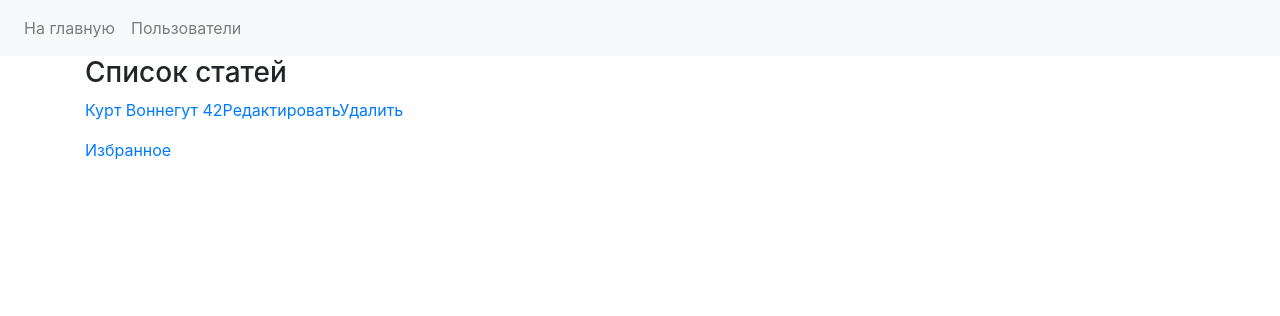
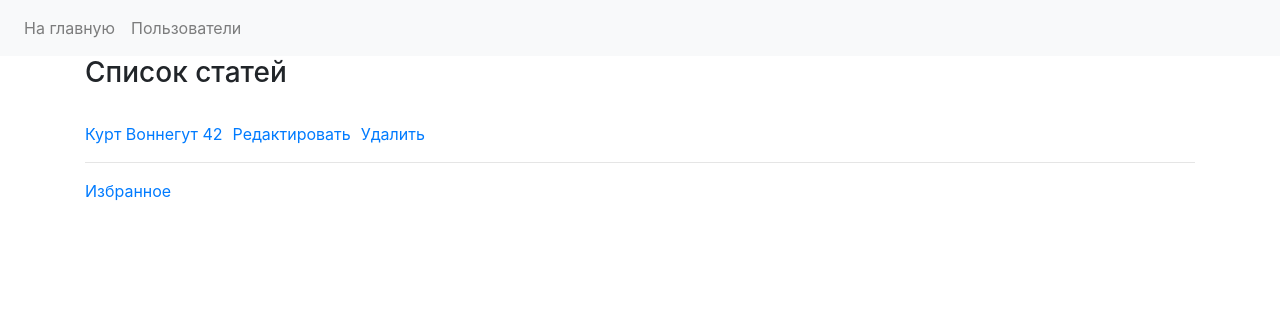
Before and after one commit to InsPavel/python-group_1-homework_43-pavel_zhuvagin, a Django app: page /user/1 in a window 1280 px wide. Shown: the top 316 px of the page. Run offline with Django 3.2, Linux system fonts and the light colour scheme; data comes from the database, SQL or seed files in the repository; some libraries are stand-ins or nearby versions.

Commit message:
Modified css

```diff
--- a/source/webapp/static/css/styles.css
+++ b/source/webapp/static/css/styles.css
@@ -26,3 +26,7 @@
     margin: 0;
     text-transform: uppercase;
 }
+
+.user_detail a{
+    padding-right: 10px;
+}
--- a/source/webapp/templates/user_detail.html
+++ b/source/webapp/templates/user_detail.html
@@ -3,8 +3,11 @@
 {% block title %}Статьи ползователя{% endblock %}
 {% block content %}
     <h3>Список статей</h3>
+    <div class="user_detail">
     {% for article in user.article_author.all %}
         <a href="{% url 'article_detail' article.pk%}"><p>{{ article.title }}<a href="{% url 'article_update' article.pk %}">Редактировать</a><a href="{% url 'article_delete' article.pk %}">Удалить</a></p></a>
+        <hr>
     {% endfor %}
+    </div>
     <p><a href="{% url 'favorites_detail' user.pk %}">Избранное</a></p>
 {% endblock %}
```
